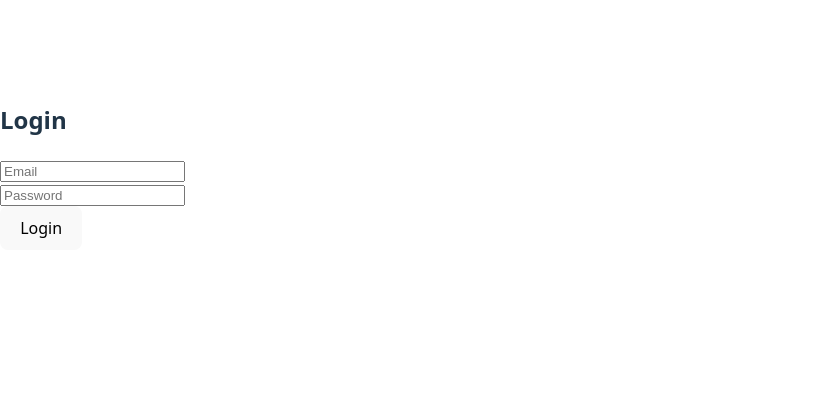
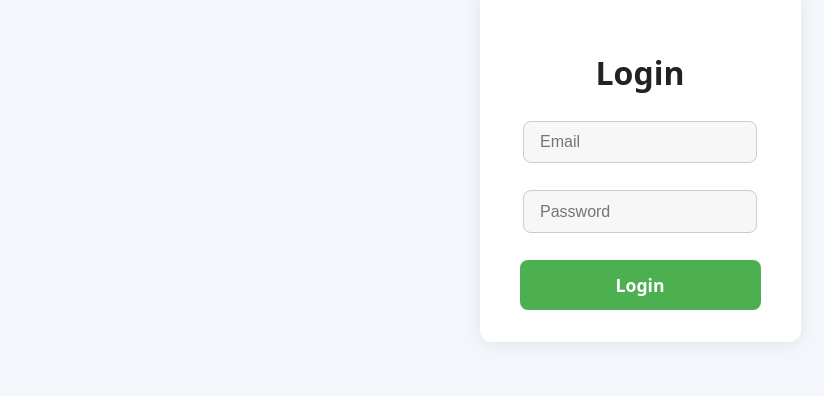
Before and after one commit to BaghettiGH/hackercup-hackathon, a React (Vite) app in the folder my-app/: page / in a window 1280 px wide. Shown: the part 138-534 px from the top of the page, without its empty margins (0-824 px from the left). Built offline with nearby package versions, Linux system fonts and the light colour scheme.

Commit message:
quick style added to login

```diff
--- a/my-app/index.html
+++ b/my-app/index.html
@@ -4,7 +4,7 @@
     <meta charset="UTF-8" />
     <link rel="icon" type="image/svg+xml" href="vite.svg" />
     <meta name="viewport" content="width=device-width, initial-scale=1.0" />
-    <title>Vite + React</title>
+    <title>GREVIA</title>
   </head>
   <body>
     <div id="root"></div>
--- a/my-app/src/App.css
+++ b/my-app/src/App.css
@@ -1,3 +1,76 @@
+/* Center login page container */
+.login-page-wrapper {
+  width: 100vw;
+  height: 100vh;;
+  display: flex;
+  align-items: center;
+  justify-content: center;
+  background: #f3f6fa;
+  box-sizing: border-box;
+}
+/* Login Page Styles */
+.login-container {
+  max-width: 400px;
+  margin: 4rem auto;
+  padding: 2rem 2.5rem;
+  background: #fff;
+  border-radius: 12px;
+  box-shadow: 0 2px 16px rgba(0,0,0,0.08);
+  display: flex;
+  flex-direction: column;
+  align-items: center;
+}
+
+.login-container h2 {
+  margin-bottom: 1.5rem;
+  font-size: 2rem;
+  font-weight: 700;
+  color: #222;
+}
+
+.login-form {
+  width: 100%;
+  display: flex;
+  flex-direction: column;
+  gap: 1.2rem;
+  align-items: center;
+}
+
+.login-form input[type="email"],
+.login-form input[type="password"] {
+  width: 80%;
+  min-width: 200px;
+  max-width: 320px;
+  padding: 0.7rem 1rem;
+  border-radius: 8px;
+  border: 1px solid #ccc;
+  font-size: 1rem;
+  background: #f7f7f7;
+  margin-bottom: 0.5rem;
+  display: block;
+}
+
+.login-form button[type="submit"] {
+  width: 100%;
+  padding: 0.8rem 0;
+  background: #4caf50;
+  color: #fff;
+  font-size: 1.1rem;
+  font-weight: 600;
+  border: none;
+  border-radius: 8px;
+  cursor: pointer;
+  transition: background 0.2s;
+}
+.login-form button[type="submit"]:hover {
+  background: #388e3c;
+}
+.login-error {
+  color: #d32f2f;
+  font-size: 1rem;
+  margin-top: 1rem;
+  text-align: center;
+}
 /* Supplier Profile Row Styles */
 .supplier-profile-row {
   display: flex;
--- a/my-app/src/pages/login.jsx
+++ b/my-app/src/pages/login.jsx
@@ -57,9 +57,10 @@ function Login() {
   };
 
   return (
-    <div style={{ maxWidth: 400, margin: "auto" }}>
+    <div className="login-page-wrapper">
+      <div className="login-container">
         <h2>Login</h2>
-      <form onSubmit={handleLogin}>
+        <form className="login-form" onSubmit={handleLogin}>
           <input
             type="email"
             placeholder="Email"
@@ -67,7 +68,6 @@ function Login() {
             onChange={(e) => setEmail(e.target.value)}
             required
           />
-        <br />
           <input
             type="password"
             placeholder="Password"
@@ -75,12 +75,12 @@ function Login() {
             onChange={(e) => setPassword(e.target.value)}
             required
           />
-        <br />
           <button type="submit" disabled={loading}>
             {loading ? "Logging in..." : "Login"}
           </button>
         </form>
-      {error && <p style={{ color: "red" }}>{error}</p>}
+        {error && <p className="login-error">{error}</p>}
+      </div>
     </div>
   );
 }
```
Lines whose indentation alone changed are shown as unchanged.
